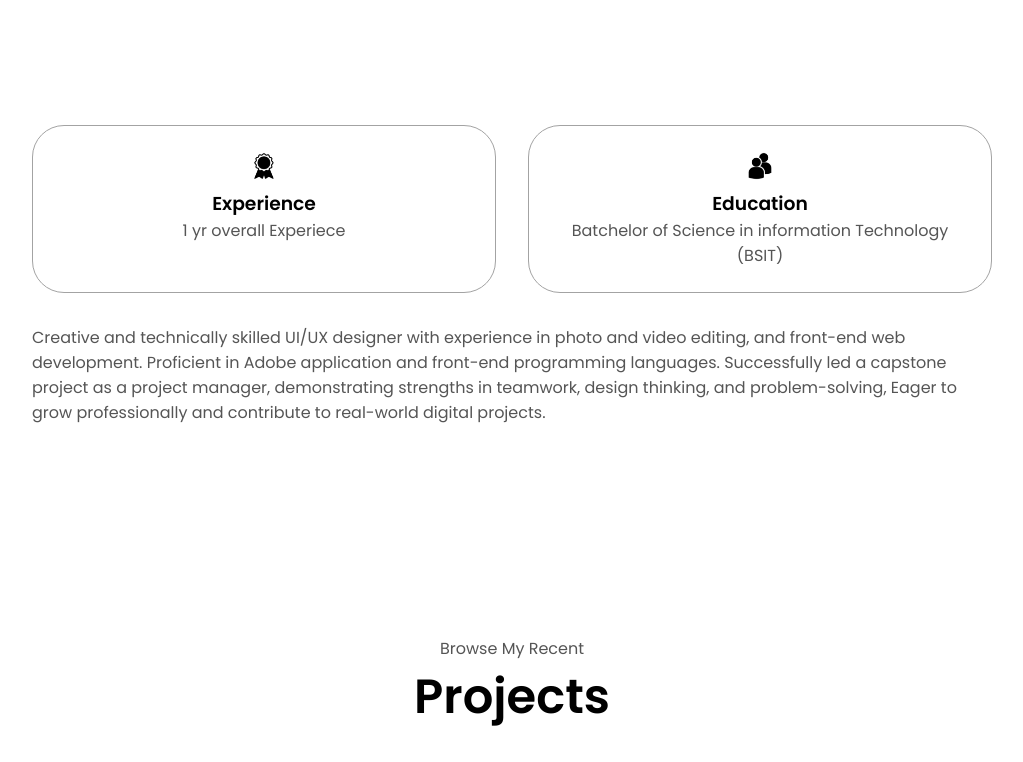
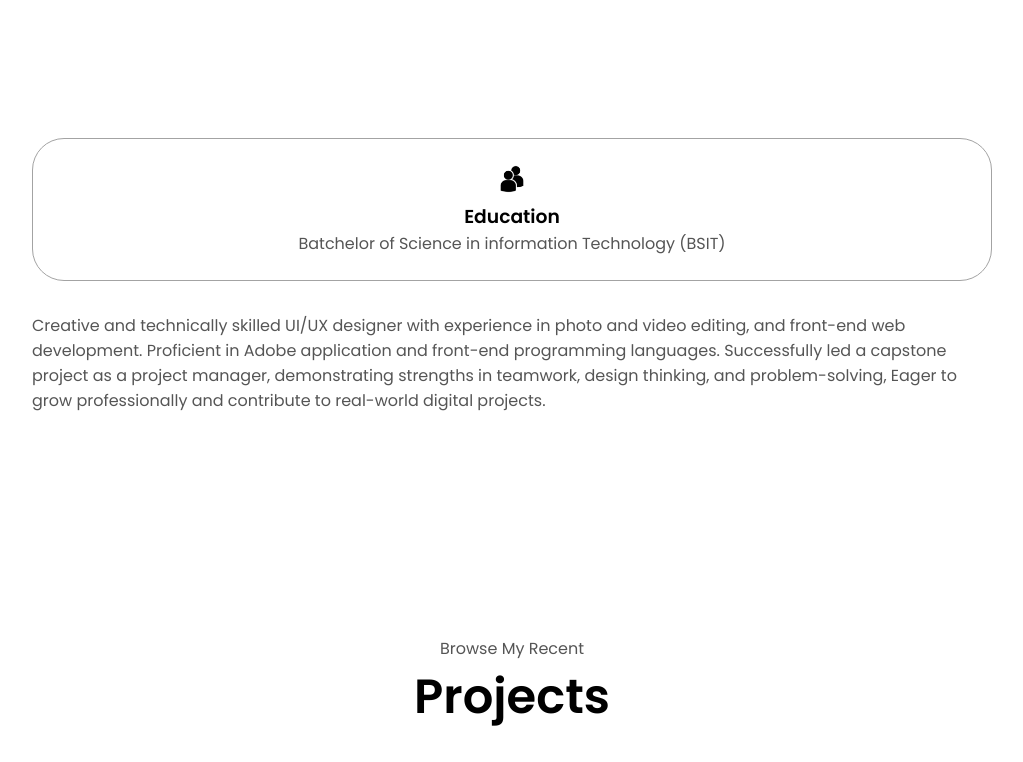
Before and after one commit to isaki-09/IsaacCanlas, a plain HTML site: page index.html in a window 1280 px wide. Shown: the part 1060-1822 px from the top of the page, without its empty margins (128-1151 px from the left). Drawn offline with nearby package versions, Linux system fonts and the light colour scheme.

Commit message:
update6_22_25

```diff
--- a/index.html
+++ b/index.html
@@ -87,15 +87,15 @@
         </div> -->
         <div class="about-details-container">
           <div class="about-containers">
-            <div class="details-container">
+            <!-- <div class="details-container">
               <img
                 src="./assets/experience.png"
                 alt="Experience icon"
                 class="icon"
               />
               <h3>Experience</h3>
-              <p>1 yr overall Experiece <br /></p>
-            </div>
+              <p>1 yr overall Experience <br /></p>
+            </div> -->
             <div class="details-container">
               <img
                 src="./assets/education.png"
```
